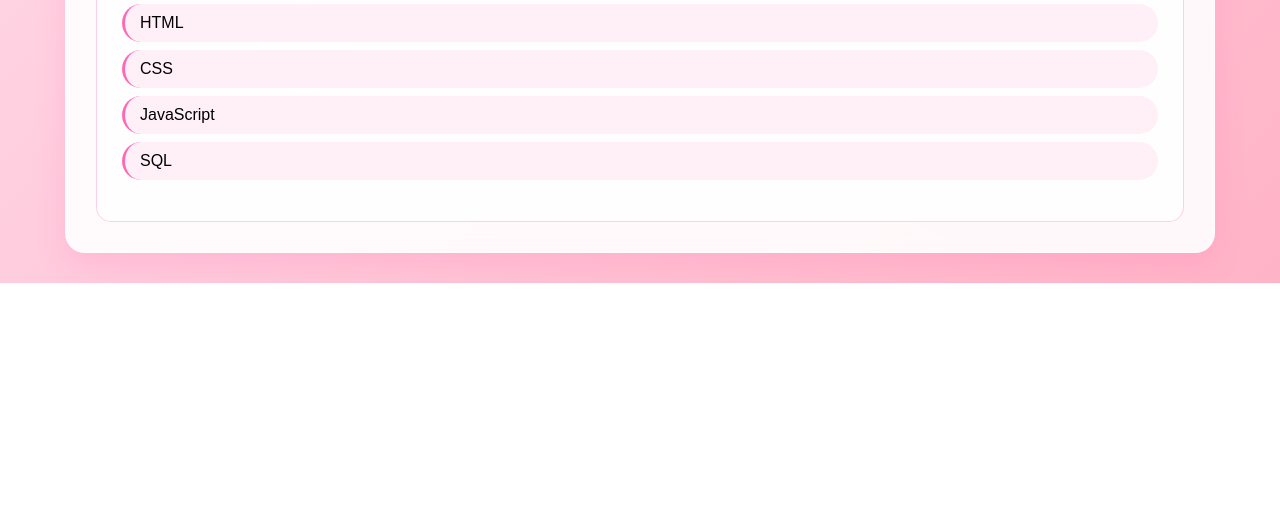
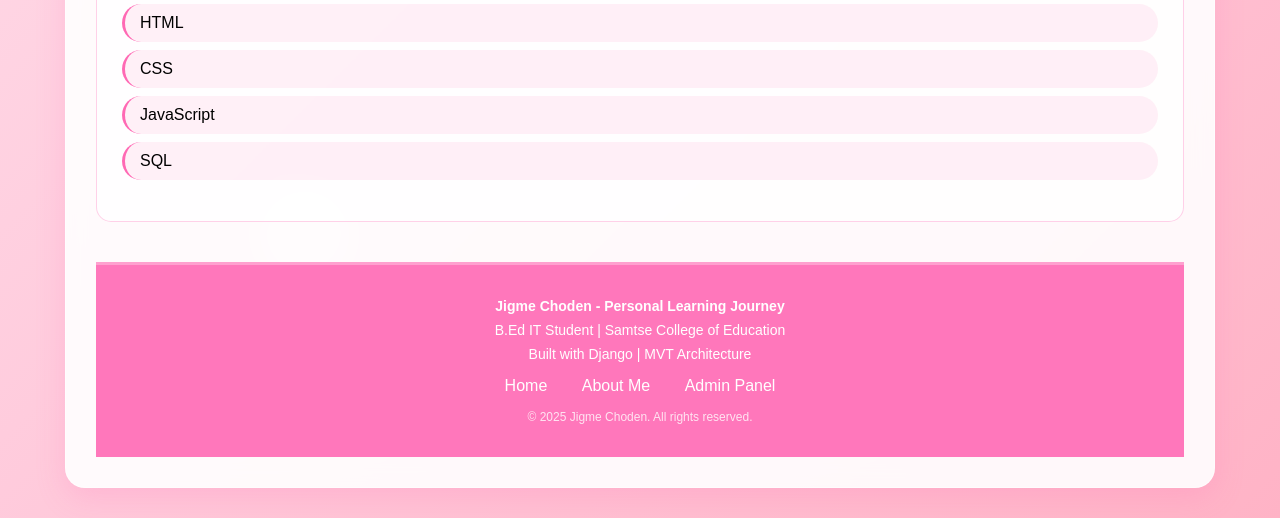
Before and after one commit to jigmec/08230133_lab4, a Django app: page /about/ in a window 1280 px wide. Shown: the part 920-1438 px from the top of the page. Before the commit the page ends 1203 px from the top, so only its background shows below. Run offline with Django 5.2, Linux system fonts and the light colour scheme; data comes from the database, SQL or seed files in the repository.

Commit message:
feat: complete Django Learning Journey projec with MVT architecture

```diff
--- a/jcJourney/templates/aboutMe.html
+++ b/jcJourney/templates/aboutMe.html
@@ -190,7 +190,45 @@
             color: #d63384;
             margin: 15px 0;
         }
-    </style>
+
+    /* FOOTER STYLES */
+        .footer {
+            background: rgba(255, 105, 180, 0.9);
+            color: white;
+            text-align: center;
+            padding: 25px;
+            margin-top: 40px;
+            backdrop-filter: blur(10px);
+            border-top: 3px solid rgba(255, 255, 255, 0.3);
+        }
+
+        .footer-content {
+            max-width: 800px;
+            margin: 0 auto;
+        }
+
+        .footer p {
+            color: white;
+            margin: 8px 0;
+            font-size: 14px;
+        }
+
+        .footer-links {
+            margin-top: 15px;
+        }
+
+        .footer-links a {
+            color: white;
+            text-decoration: none;
+            margin: 0 15px;
+            transition: all 0.3s ease;
+        }
+
+        .footer-links a:hover {
+            color: #ffe6f0;
+            text-decoration: underline;
+        }
+        </style>
 </head>
 <body>
     <!-- Floating background elements -->
@@ -241,6 +279,22 @@
         {% else %}
             <p>Profile information coming soon!</p>
         {% endif %}
+        <!-- WEBSITE FOOTER -->
+    <div class="footer">
+        <div class="footer-content">
+            <p><strong>Jigme Choden - Personal Learning Journey</strong></p>
+            <p>B.Ed IT Student | Samtse College of Education</p>
+            <p>Built with Django | MVT Architecture</p>
+            <div class="footer-links">
+                <a href="{% url 'jcJourney:index' %}">Home</a>
+                <a href="{% url 'jcJourney:about_me' %}">About Me</a>
+                <a href="/admin">Admin Panel</a>
+            </div>
+            <p style="margin-top: 15px; font-size: 12px; opacity: 0.8;">
+                &copy; 2025 Jigme Choden. All rights reserved.
+            </p>
+        </div>
+    </div>
 
 
 </body>
--- a/jcJourney/templates/index.html
+++ b/jcJourney/templates/index.html
@@ -316,7 +316,7 @@
                 <a href="/admin">Admin Panel</a>
             </div>
             <p style="margin-top: 15px; font-size: 12px; opacity: 0.8;">
-                &copy; 2024 Jigme Choden. All rights reserved.
+                &copy; 2025 Jigme Choden. All rights reserved.
             </p>
         </div>
     </div>
```
